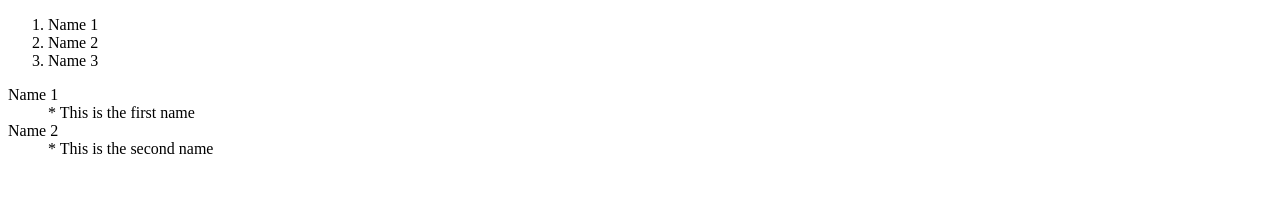
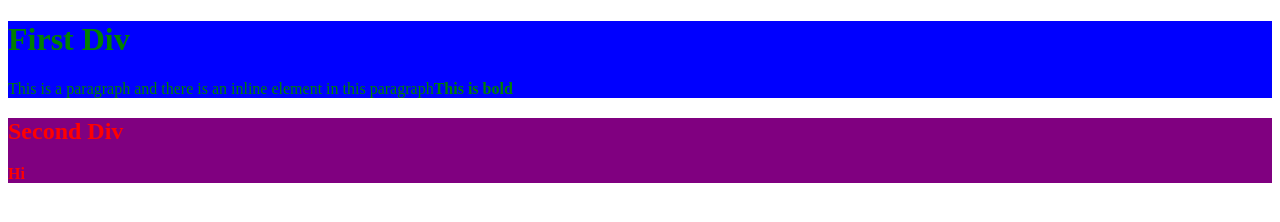
Before and after one commit to vardhandasarly/FullStackWebDevelopment, a plain HTML site: page index.html in a window 1280 px wide. Drawn offline with Linux system fonts and the light colour scheme.

Commit message:
Understanding blocks and inline elements

```diff
--- a/index.html
+++ b/index.html
@@ -4,18 +4,14 @@
         <title>My Page</title>
     </head>
     <body>
-        <!-- For an unordered list just use <ul></ul> -->
-        <ol>
-            <li>Name 1</li>
-            <li>Name 2</l1>
-            <li>Name 3</li>
-        </ol>
-        <!-- Description lists are written below-->
-        <dl>
-            <dt>Name 1</dt>
-            <dd>* This is the first name</dd>
-            <dt>Name 2</dt>
-            <dd>* This is the second name</dd>
-        </dl>
+        <div style="color: green; background-color: blue;">
+            <h1>First Div</h1>
+            <p>This is a paragraph and there is an inline element in this paragraph<b>This is bold</b></p>
+        </div>
+
+        <div style="color: red; background-color: purple;">
+            <h2>Second Div</h2>
+            <b>Hi</b>
+        </div>
     </body>
 </html>
```
